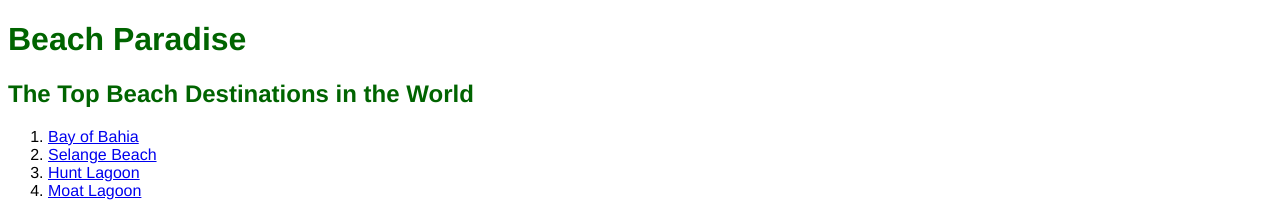
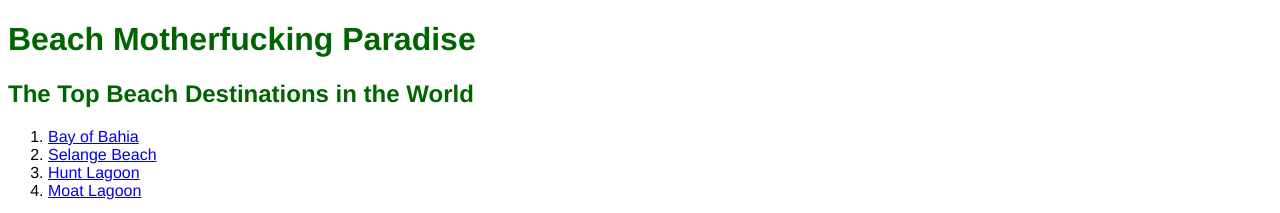
Before and after one commit to krsztn/krsztn.github.io, a plain HTML site: page index.html in a window 1280 px wide. Shown: the top 213 px of the page. Drawn offline with Linux system fonts and the light colour scheme.

Commit message:
Title lol

```diff
--- a/index.html
+++ b/index.html
@@ -7,7 +7,7 @@
 
   <body>
 
-<h1>Beach Paradise</h1>
+<h1>Beach Motherfucking Paradise</h1>
 <h2>The Top Beach Destinations in the World</h2>
 
 <div id="destinations">
```
